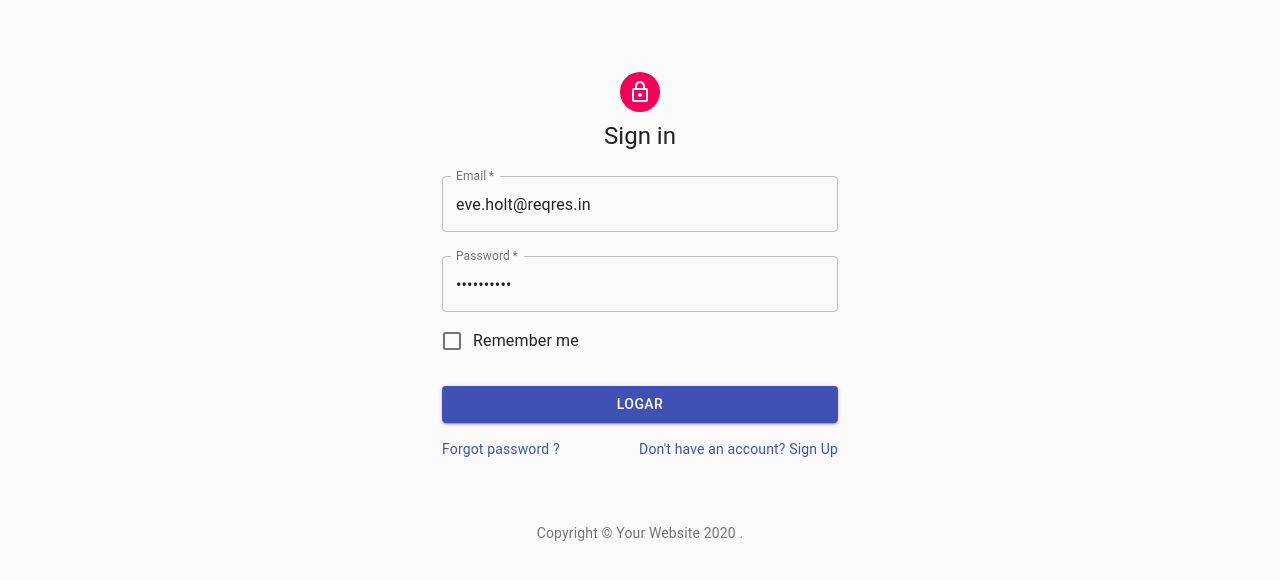
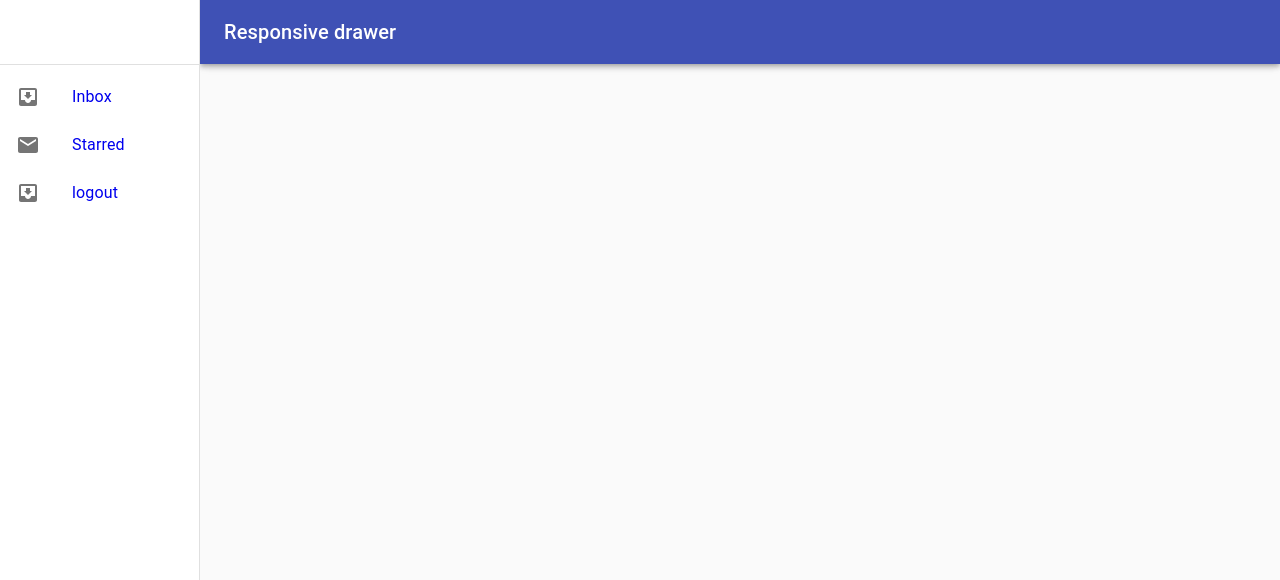
Before and after one commit to elvishuges/reactjs-chatRoom-project, a React (Create React App) app: page /homeAdmin in a window 1280 px wide. Before the commit this address led to /login. Shown: the top 580 px of the page. Built offline with nearby package versions, Linux system fonts and the light colour scheme.

Commit message:
fix : espacamento setado ao atualizar a pagina

```diff
--- a/src/pages/HomeAdmin.jsx
+++ b/src/pages/HomeAdmin.jsx
@@ -1,79 +1,162 @@
-import React from 'react';
-import Link from '@material-ui/core/Link';
-import Typography from '@material-ui/core/Typography';
-import { withStyles } from '@material-ui/core/styles';
-import ResponsiveDrawer  from "./components/HomeAdmin/Drawer";
+import React from "react";
+import PropTypes from "prop-types";
+import AppBar from "@material-ui/core/AppBar";
+import CssBaseline from "@material-ui/core/CssBaseline";
+import Divider from "@material-ui/core/Divider";
+import Drawer from "@material-ui/core/Drawer";
+import Hidden from "@material-ui/core/Hidden";
+import IconButton from "@material-ui/core/IconButton";
+import InboxIcon from "@material-ui/icons/MoveToInbox";
+import List from "@material-ui/core/List";
+import ListItem from "@material-ui/core/ListItem";
+import ListItemIcon from "@material-ui/core/ListItemIcon";
+import ListItemText from "@material-ui/core/ListItemText";
+import MailIcon from "@material-ui/icons/Mail";
+import MenuIcon from "@material-ui/icons/Menu";
+import Toolbar from "@material-ui/core/Toolbar";
+import Typography from "@material-ui/core/Typography";
+import { makeStyles, useTheme } from "@material-ui/core/styles";
+import { Switch, Route, Link, BrowserRouter } from "react-router-dom";
 
-function Copyright() {
+const drawerWidth = 200;
+
+const useStyles = makeStyles(theme => ({
+  root: {
+    display: "flex"
+  },
+  drawer: {
+    [theme.breakpoints.up("sm")]: {
+      width: drawerWidth,
+      flexShrink: 0
+    }
+  },
+  appBar: {
+    marginLeft: drawerWidth,
+    [theme.breakpoints.up("sm")]: {
+      width: `calc(100% - ${drawerWidth}px)`
+    }
+  },
+  menuButton: {
+    marginRight: theme.spacing(2),
+    [theme.breakpoints.up("sm")]: {
+      display: "none"
+    }
+  },
+  toolbar: theme.mixins.toolbar,
+  drawerPaper: {
+    width: drawerWidth
+  },
+  content: {
+    flexGrow: 0,
+    padding: theme.spacing(2)
+  }
+}));
+
+function HomeAdmin(props) {
+  const { container } = props;
+  const classes = useStyles();
+  const theme = useTheme();
+  const [mobileOpen, setMobileOpen] = React.useState(false);
+  const listItem = [
+    { path: "/dashboard", name: "Inbox" },
+    { path: "/lojas", name: "Starred" },
+    { path: "/Logout", name: "logout" },
+
+  ]
+  const handleDrawerToggle = () => {
+    setMobileOpen(!mobileOpen);
+  };
+
+  const drawer = (
+    <div>
+      <div className={classes.toolbar} />
+      <Divider />
+      <List>
+        {listItem.map((text, index) => (
+          <ListItem key={text.path} component={Link} to={text.path}>
+            <ListItemIcon>
+              {index % 2 === 0 ? <InboxIcon /> : <MailIcon />}
+            </ListItemIcon>
+            <ListItemText primary={text.name} />
+          </ListItem>
+        ))}
+      </List>
+    </div>
+  );
+
   return (
-    <Typography variant="body2" color="textSecondary" align="center">
-      {'Copyright © '}
-      <Link color="inherit" href="https://material-ui.com/">
-        Your Website
-      </Link>{' '}
-      {new Date().getFullYear()}
-      {'.'}
-    </Typography>
+    <div className={classes.root}>
+      <CssBaseline />
+      <AppBar position="fixed" className={classes.appBar}>
+        <Toolbar>
+          <IconButton
+            color="inherit"
+            aria-label="open drawer"
+            edge="start"
+            onClick={handleDrawerToggle}
+            className={classes.menuButton}
+          >
+            <MenuIcon />
+          </IconButton>
+          <Typography variant="h6" noWrap>
+            Responsive drawer
+          </Typography>
+        </Toolbar>
+      </AppBar>
+      <BrowserRouter>
+        <nav className={classes.drawer} aria-label="mailbox folders">
+          {/* The implementation can be swapped with js to avoid SEO duplication of links. */}
+          <Hidden smUp implementation="css">
+            <Drawer
+              container={container}
+              variant="temporary"
+              anchor={theme.direction === "rtl" ? "right" : "left"}
+              open={mobileOpen}
+              onClose={handleDrawerToggle}
+              classes={{
+                paper: classes.drawerPaper
+              }}
+              ModalProps={{
+                keepMounted: true // Better open performance on mobile.
+              }}
+            >
+              {drawer}
+            </Drawer>
+          </Hidden>
+          <Hidden xsDown implementation="css">
+            <Drawer
+              classes={{
+                paper: classes.drawerPaper
+              }}
+              variant="permanent"
+              open
+            >
+              {drawer}
+            </Drawer>
+          </Hidden>
+        </nav>
+
+        <main className={classes.content}>
+
+          <Switch>
+            <Route exact path="/homeAdmin" render={() => <div>Home Page</div>} />
+            <Route path="/dashboard" render={() => <div> Dashboard</div>} />
+            <Route path="/lojas" render={() => <div>Lojas</div>} />
+          </Switch>
+        </main>
+      </BrowserRouter>
+    </div>
   );
 }
 
-const styles = theme => ({
-  paper: {
-    marginTop: theme.spacing(8),
-    display: 'flex',
-    flexDirection: 'column',
-    alignItems: 'center',
-  },
-  avatar: {
-    margin: theme.spacing(1),
-    backgroundColor: theme.palette.secondary.main,
-  },
-  form: {
-    width: '100%', // Fix IE 11 issue.
-    marginTop: theme.spacing(1),
-  },
-  submit: {
-    margin: theme.spacing(3, 0, 2),
-  },
-});
+HomeAdmin.propTypes = {
+  /**
+   * Injected by the documentation to work in an iframe.
+   * You won't need it on your project.
+   */
+  container: PropTypes.instanceOf(
+    typeof Element === "undefined" ? Object : Element
+  )
+};
 
-class HomeAdmin extends React.Component {
-
-	constructor(props) {
-		super(props);
-
-		this.state = {
-            username: '',
-            password: '',
-            submitted: false
-		};
-		this.handleChange = this.handleChange.bind(this);
-		this.handleSubmit = this.handleSubmit.bind(this);
-		//this.dispatch = useDispatch();
-	  }
-
-	handleChange(e) {
-
-	}
-
-	register = () =>{
-
-	}
-
-	handleSubmit(e) {
-
-    }
-
-  render(){
-  const { classes } = this.props;
-  const { username, password, submitted } = this.state;
-  return (
-    <div>
-		<ResponsiveDrawer></ResponsiveDrawer>
-	</div>
-  )};
-}
-
-const HomeAdminStyled = withStyles(styles)(HomeAdmin) // fiz isso para adicionar um store do reducer
-
-export default HomeAdminStyled;
+export default HomeAdmin;
--- a/src/pages/Routes.js
+++ b/src/pages/Routes.js
@@ -8,7 +8,6 @@ import Sign from "./Login"
 import HomeUser from "./HomeUser";
 import Register from "./Register";
 import HomeAdmin from "./HomeAdmin"
-import ResponsiveDrawer from "./components/HomeAdmin/Drawer"
 import Dashboard from "./components/HomeAdmin/Dashboard/Dashboard";
 import Lojas from "./components/HomeAdmin/Lojas/Lojas";
 
@@ -27,12 +26,12 @@ class Routes extends Component {
         {
           path: "/dashboard",
           exact: true,
-          sidebar: () => <ResponsiveDrawer/>,
+          sidebar: () => <HomeAdmin/>,
           main: () => <Dashboard/>
         },
         {
           path: "/lojas",
-          sidebar: () => <ResponsiveDrawer/>,
+          sidebar: () => <HomeAdmin/>,
           main: () => <Lojas/>
         },
       ];
@@ -41,10 +40,10 @@ class Routes extends Component {
         <Switch >
           <Route exact path="/" component={() => <h1> Página Inicial </h1>} />
           <Route path="/HomeUser" user={this.props.user} component={HomeUser}></Route>
-          <PrivateRoute path="/register" user={this.props.user} component={Register}></PrivateRoute>
-          <Route path="/drawer" component={ResponsiveDrawer}></Route>
-          <PrivateRoute path="/homeAdmin" component={HomeAdmin} user={this.props.user}></PrivateRoute>
+          <Route path="/register" user={this.props.user} component={Register}></Route>
+          <Route path="/homeAdmin" component={HomeAdmin} user={this.props.user}></Route>
           <Route path="/login" component={Sign}></Route>
+          <Route  component={() => <h1> 404 Pagina nã encontrada </h1> } />
         </Switch>
         <Switch>
             {homeAdminRoutes.map((route, index) => (
--- a/src/pages/components/HomeAdmin/Dashboard/Dashboard.js
+++ b/src/pages/components/HomeAdmin/Dashboard/Dashboard.js
@@ -8,16 +8,10 @@ import CardMedia from "@material-ui/core/CardMedia";
 import Button from "@material-ui/core/Button";
 import Typography from "@material-ui/core/Typography";
 
-const useStyles = makeStyles({
-  root: {
-	maxWidth: 345,
-  },
-});
+
 
 export default function Dashboard() {
-  const classes = useStyles();
-
   return (
-    <div>Dashboard</div>
+    <div>Dashboard 1</div>
   );
 }
--- a/src/pages/components/HomeAdmin/Lojas/Lojas.js
+++ b/src/pages/components/HomeAdmin/Lojas/Lojas.js
@@ -18,6 +18,6 @@ export default function Lojas() {
   const classes = useStyles();
 
   return (
-    <div>Page starred</div>
+    <div>Lojas</div>
   );
 }
```
Also changed, not shown: src/pages/components/HomeAdmin/Drawer.js (deleted, +0 -167 lines), src/pages/components/HomeAdmin/Drawer .css (deleted).
